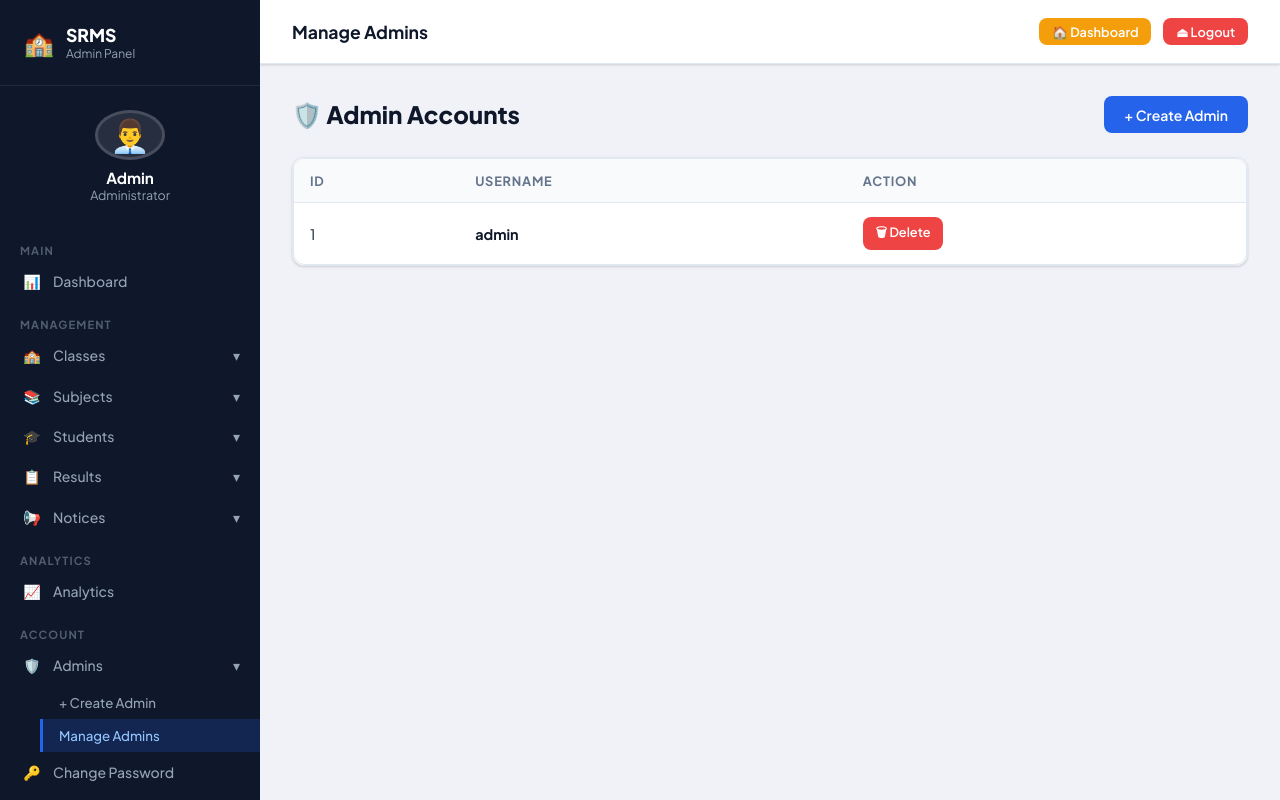
After one commit to K-DEORI/Academic-analysis-system, a Flask app: page /admin/admins in a window 1280 px wide. The commit adds this page. Run offline with Flask 3, Linux system fonts and the light colour scheme; a user stored in the database is signed in; data comes from the database, SQL or seed files in the repository; both versions use the stored data as it was after the commit.

Commit message:
added manage admins section

```diff
--- a/app.py
+++ b/app.py
@@ -169,6 +169,52 @@ def admin_dashboard():
     notices = conn.execute('SELECT * FROM notices ORDER BY created_at DESC LIMIT 5').fetchall()
     conn.close()
     return render_template('admin_dashboard.html', stats=stats, notices=notices)
+
+# ── ADMIN MANAGEMENT ───────────────────────────────────────────────────────────
+
+@app.route('/admin/admins')
+@admin_required
+def manage_admins():
+    conn = get_db()
+    admins = conn.execute('SELECT id, username FROM admin ORDER BY id').fetchall()
+    conn.close()
+    return render_template('manage_admins.html', admins=admins)
+
+@app.route('/admin/admins/create', methods=['GET', 'POST'])
+@admin_required
+def create_admin():
+    if request.method == 'POST':
+        username = request.form['username'].strip()
+        password = request.form['password'].strip()
+        if username and password:
+            conn = get_db()
+            try:
+                conn.execute('INSERT INTO admin (username, password) VALUES (?,?)', (username, password))
+                conn.commit()
+                flash('Admin created successfully!', 'success')
+                conn.close()
+                return redirect(url_for('manage_admins'))
+            except sqlite3.IntegrityError:
+                flash('Username already exists.', 'danger')
+                conn.close()
+        else:
+            flash('Please fill in all fields.', 'danger')
+    return render_template('create_admin.html')
+
+@app.route('/admin/admins/delete/<int:id>')
+@admin_required
+def delete_admin(id):
+    conn = get_db()
+    admin_to_delete = conn.execute('SELECT username FROM admin WHERE id=?', (id,)).fetchone()
+    if admin_to_delete:
+        if admin_to_delete['username'] == session['admin']:
+            flash('You cannot delete your own account.', 'danger')
+        else:
+            conn.execute('DELETE FROM admin WHERE id=?', (id,))
+            conn.commit()
+            flash('Admin deleted.', 'info')
+    conn.close()
+    return redirect(url_for('manage_admins'))
 
 # ── CLASSES ────────────────────────────────────────────────────────────────────
 
--- a/templates/admin_base.html
+++ b/templates/admin_base.html
@@ -63,6 +63,14 @@
         <span class="nav-icon">📈</span> Analytics
       </a>
       <div class="nav-section">Account</div>
+      <div class="nav-item" onclick="toggleSub('admins-sub')" style="justify-content:space-between;">
+        <span style="display:flex;align-items:center;gap:.75rem;"><span class="nav-icon">🛡️</span>Admins</span>
+        <span>▾</span>
+      </div>
+      <div id="admins-sub" class="nav-sub">
+        <a href="{{ url_for('create_admin') }}" class="nav-item {% if request.endpoint=='create_admin' %}active{% endif %}">+ Create Admin</a>
+        <a href="{{ url_for('manage_admins') }}" class="nav-item {% if request.endpoint=='manage_admins' %}active{% endif %}">Manage Admins</a>
+      </div>
       <a href="{{ url_for('change_password') }}" class="nav-item {% if request.endpoint=='change_password' %}active{% endif %}">
         <span class="nav-icon">🔑</span> Change Password
       </a>
@@ -96,7 +104,7 @@ function toggleSub(id){
 }
 // Auto-open active section
 document.addEventListener('DOMContentLoaded',()=>{
-  ['classes-sub','subjects-sub','students-sub','results-sub','notices-sub'].forEach(id=>{
+  ['admins-sub','classes-sub','subjects-sub','students-sub','results-sub','notices-sub'].forEach(id=>{
     const sub = document.getElementById(id);
     if(sub && sub.querySelector('.active')) sub.style.display='block';
     else if(sub) sub.style.display='none';
--- a/templates/admin_dashboard.html
+++ b/templates/admin_dashboard.html
@@ -30,6 +30,7 @@
       <a href="{{ url_for('create_class') }}" class="btn btn-info" style="justify-content:center;">+ Create Class</a>
       <a href="{{ url_for('create_subject') }}" class="btn btn-warning" style="justify-content:center;">+ Add Subject</a>
       <a href="{{ url_for('manage_results') }}" class="btn btn-success" style="justify-content:center;">📋 Results</a>
+      <a href="{{ url_for('manage_admins') }}" class="btn btn-danger" style="justify-content:center;">🛡️ Admins</a>
       <a href="{{ url_for('create_notice') }}" class="btn btn-outline" style="justify-content:center;">📢 Notice</a>
       <a href="{{ url_for('analytics') }}" class="btn btn-outline" style="justify-content:center;">📈 Analytics</a>
     </div>
--- /dev/null
+++ b/templates/manage_admins.html
@@ -0,0 +1,35 @@
+{% extends "admin_base.html" %}
+{% block title %}Manage Admins – SRMS{% endblock %}
+{% block page_title %}Manage Admins{% endblock %}
+{% block content %}
+<div class="page-header">
+  <div class="page-title">🛡️ Admin Accounts</div>
+  <a href="{{ url_for('create_admin') }}" class="btn btn-primary">+ Create Admin</a>
+</div>
+<div class="card">
+  <div class="table-wrap">
+    <table>
+      <thead>
+        <tr>
+          <th>ID</th>
+          <th>Username</th>
+          <th>Action</th>
+        </tr>
+      </thead>
+      <tbody>
+        {% for a in admins %}
+        <tr>
+          <td>{{ a.id }}</td>
+          <td><strong>{{ a.username }}</strong></td>
+          <td>
+            <a href="{{ url_for('delete_admin', id=a.id) }}" class="btn btn-danger btn-sm" onclick="return confirm('Delete this admin account?');">🗑 Delete</a>
+          </td>
+        </tr>
+        {% else %}
+        <tr><td colspan="3" style="text-align:center;color:#94a3b8;padding:2rem;">No admins found.</td></tr>
+        {% endfor %}
+      </tbody>
+    </table>
+  </div>
+</div>
+{% endblock %}
```
Also changed, not shown: templates/create_admin.html (added, +24 -0 lines), srms.db.
